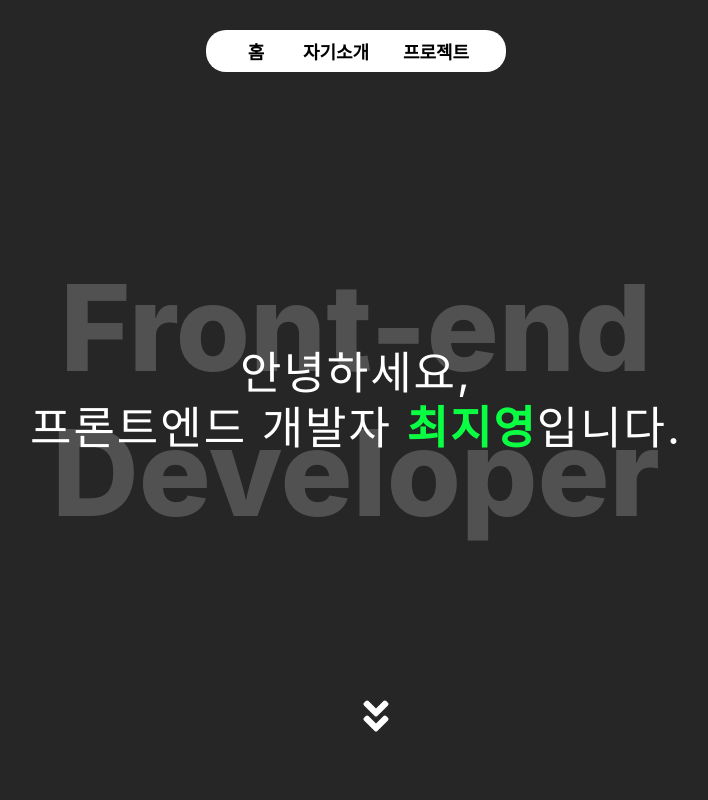
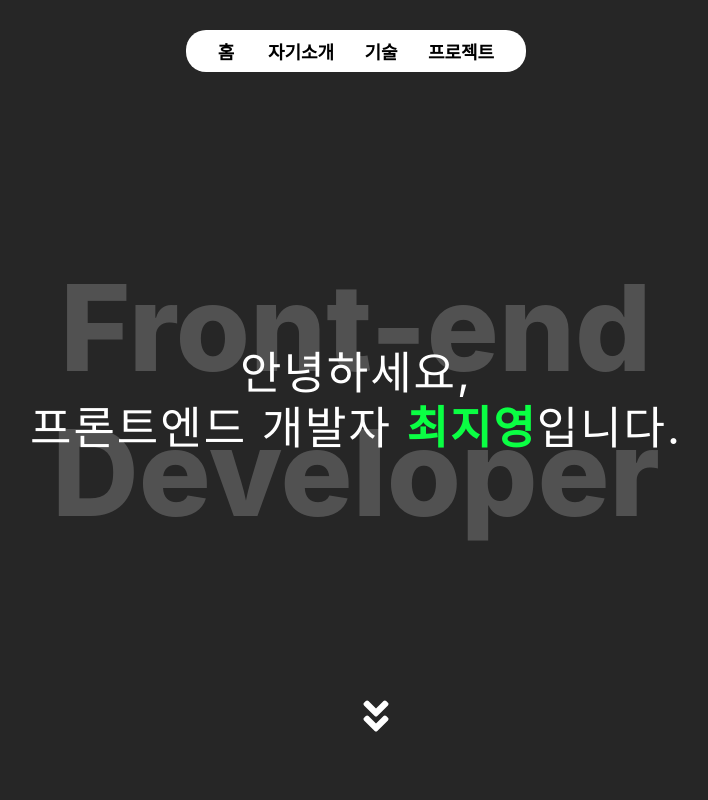
Before and after one commit to jizero1/react-portfolio2, a React (Create React App) app: page / in a window 1280 px wide. Shown: the top 800 px of the page, without its empty margins (284-992 px from the left). Built offline with nearby package versions, Linux system fonts and the light colour scheme.

Commit message:
메뉴에 [기술]메뉴 추가

```diff
--- a/src/components/Menu.css
+++ b/src/components/Menu.css
@@ -11,6 +11,9 @@
     height: 28px;
 }
 .nav-home {
+    width: 30px;
+}
+.nav-skill {
     width: 40px;
 }
 .nav-aboutMe, .nav-project {
@@ -26,7 +29,7 @@
     z-index: 999;
 }
 .menu-nav {
-    width: 300px;
+    /* width: 400px; */
     height: 42px;
     border-radius: 20px;
     background-color: rgb(255, 255, 255);
--- a/src/components/Menu.js
+++ b/src/components/Menu.js
@@ -11,7 +11,7 @@ const MenuNav = () => {
     return (
         <motion.div
         initial={{ opacity: 0, width: 0, fontSize: 0}}
-        animate={{ opacity: 1, width: 300}}
+        animate={{ opacity: 1, width: 340}}
         transition={{duration: 1, delay: 1.5}}
         onAnimationComplete={handleAnimationComplete}
         className="menu-nav common-flex"
@@ -19,6 +19,7 @@ const MenuNav = () => {
             <ul className="menu-ul common-flex" style={{fontSize: fontSize}}>
                 <li className="nav-home common-nav common-flex"><Link to="home" smooth={true} duration={500}>홈</Link></li>
                 <li className="nav-aboutMe common-nav common-flex"><Link to="about" smooth={true} duration={500}>자기소개</Link></li>
+                <li className="nav-skill common-nav common-flex"><Link to="skill" smooth={true} duration={500}>기술</Link></li>
                 <li className="nav-project common-nav common-flex"><Link to="project" smooth={true} duration={500}>프로젝트</Link></li>
             </ul>
             </motion.div>
```
